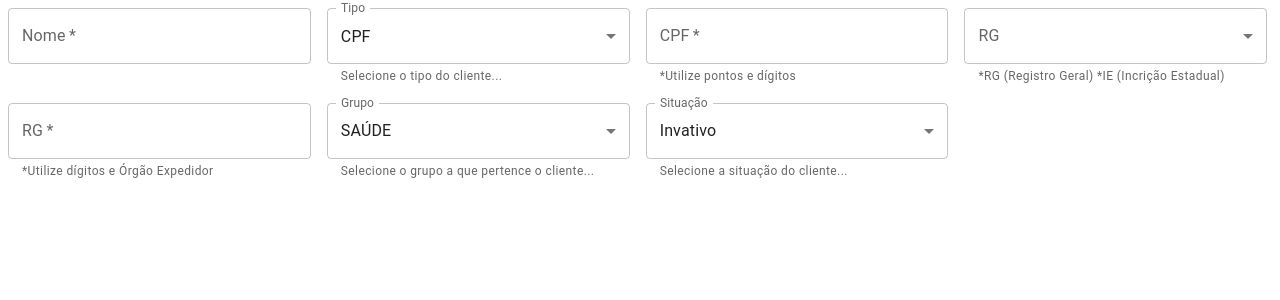
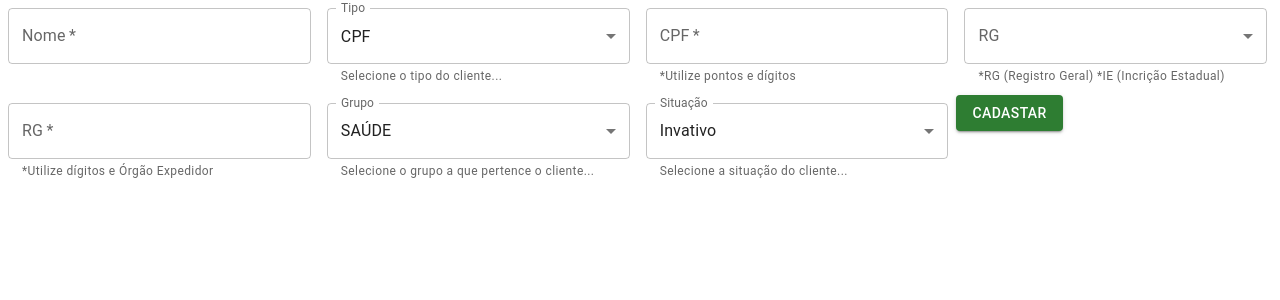
Before and after one commit to fernandosenacruz/desafio-MKData-full-stack, a React (Create React App) app in the folder mkdata-front/: page /client/register in a window 1280 px wide. Shown: the top 300 px of the page. Built offline with nearby package versions, Linux system fonts and the light colour scheme.

Commit message:
feat(ClientRegister): :sparkles: Submit
Reúne dados para o submit

TODO: criar validaçõs

```diff
--- a/mkdata-front/src/components/FormRegister.tsx
+++ b/mkdata-front/src/components/FormRegister.tsx
@@ -1,8 +1,10 @@
 import Box from '@mui/material/Box';
+import Button from '@mui/material/Button';
 import MenuItem from '@mui/material/MenuItem';
 import TextField from '@mui/material/TextField';
-import { useState } from 'react';
+import { SyntheticEvent, useRef, useState } from 'react';
 
+import { ITarget } from '../interfaces/ITarget';
 import labels from '../utils/labels';
 
 export default function FormRegister() {
@@ -14,6 +16,8 @@ export default function FormRegister() {
   const [identification, setIdentification] = useState('');
   const [taxpaperRegistration, setTaxpaperRegistration] = useState('');
 
+  const form = useRef();
+
   const handleChangeState = (
     target: HTMLInputElement | HTMLTextAreaElement,
     setState: Function
@@ -21,9 +25,33 @@ export default function FormRegister() {
     setState(target.value);
   };
 
+  const handleSubmit = (e: SyntheticEvent) => {
+    e.preventDefault();
+    const target = e.target as typeof e.target & ITarget;
+
+    const name = target.name.value;
+    const type = target.type.value;
+    const group = target.group.value;
+    const status = target.status.value;
+    const registration = target.registration.value;
+    const taxpaperRegistration = target.taxpaperRegistration.value;
+
+    console.log({
+      name,
+      type,
+      group,
+      status,
+      registration,
+      taxpaperRegistration,
+    });
+  };
+
   return (
     <Box
+      ref={form}
       component="form"
+      id="form-register"
+      onSubmit={(e) => handleSubmit(e)}
       sx={{
         '& .MuiTextField-root': { m: 1, width: '30ch' },
       }}
@@ -31,14 +59,14 @@ export default function FormRegister() {
     >
       <>
         <TextField
-          id="name"
+          name="name"
           label="Nome"
           value={name}
           required
           onChange={({ target }) => handleChangeState(target, setName)}
         />
         <TextField
-          id="type"
+          name="type"
           select
           label="Tipo"
           value={type}
@@ -52,7 +80,7 @@ export default function FormRegister() {
           ))}
         </TextField>
         <TextField
-          id="taxpaperRegistration"
+          name="taxpaperRegistration"
           label={type === 'CPF' ? 'CPF' : 'CNPJ'}
           value={taxpaperRegistration}
           required
@@ -61,13 +89,11 @@ export default function FormRegister() {
           }
           helperText="*Utilize pontos e dígitos"
           placeholder={
-            type === "CPF"
-            ? "Ex. 000.000.008-00"
-            : "Ex. XX.XXX.XXX/0001-XX"
+            type === 'CPF' ? 'Ex. 000.000.008-00' : 'Ex. XX.XXX.XXX/0001-XX'
           }
         />
         <TextField
-          id="identification"
+          name="identification"
           select
           label={type === 'CPF' ? 'RG' : 'IE'}
           value={identification}
@@ -83,7 +109,7 @@ export default function FormRegister() {
           ))}
         </TextField>
         <TextField
-          id="registration"
+          name="registration"
           label={type === 'CPF' ? 'RG' : 'IE'}
           value={registration}
           required
@@ -94,13 +120,11 @@ export default function FormRegister() {
               : '*Separe por pontos'
           }
           placeholder={
-            type === 'CPF'
-              ? 'Ex. 0.000.000 SDS-PE'
-              : 'Ex. 388.108.598.269'
+            type === 'CPF' ? 'Ex. 0.000.000 SDS-PE' : 'Ex. 388.108.598.269'
           }
         />
         <TextField
-          id="group"
+          name="group"
           select
           label="Grupo"
           value={group}
@@ -114,7 +138,7 @@ export default function FormRegister() {
           ))}
         </TextField>
         <TextField
-          id="status"
+          name="status"
           select
           label="Situação"
           value={status}
@@ -127,6 +151,9 @@ export default function FormRegister() {
             </MenuItem>
           ))}
         </TextField>
+        <Button type="submit" color="success" variant="contained">
+          Cadastar
+        </Button>
       </>
     </Box>
   );
--- /dev/null
+++ b/mkdata-front/src/interfaces/ITarget.ts
@@ -0,0 +1,8 @@
+export interface ITarget {
+  name: { value: string };
+  type: { value: string };
+  registration: { value: string };
+  group: { value: string };
+  status: { value: string };
+  taxpaperRegistration: { value: string };
+}
```
